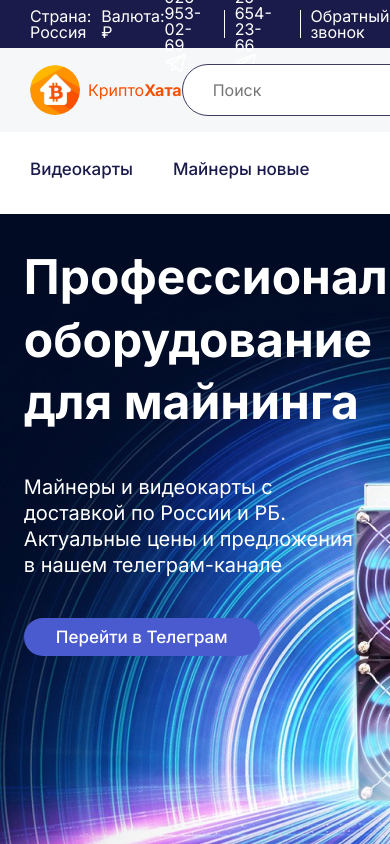
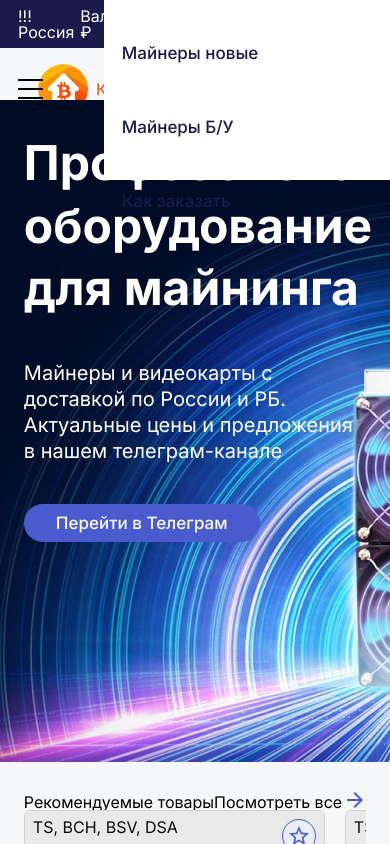
Before and after one commit to GBaykov/kriptohata, a React (Create React App) app: page / in a window 390 px wide. Shown: the top 844 px of the page. Built offline with nearby package versions, Linux system fonts and the light colour scheme.

Commit message:
feat: add unfiheshed burger

```diff
--- a/src/components/header/header.css
+++ b/src/components/header/header.css
@@ -12,6 +12,29 @@
 @media (max-width: 1124px) {
   .header-wrapper {
     padding: 0px 30px 0px 30px;
+  }
+}
+@media (max-width: 980px) {
+  .header-wrapper {
+    padding: 0px 18px 0px 18px;
+  }
+}
+@media (max-width: 860px) {
+  .header-content {
+    /* flex-direction: row;
+    flex-wrap: wrap; */
+    flex-wrap: wrap;
+  }
+  .header__top {
+    /* flex-grow: 3; */
+  }
+  .header-center {
+    /* flex-shrink: 2; */
+    /* width: 50%; */
+  }
+  .header-nav {
+    /* width: 50%; */
+    /* flex-shrink: 2; */
   }
 }
 
@@ -35,6 +58,7 @@
 .header-center {
   display: flex;
 }
+
 .bord {
   width: 1px;
   height: 28px;
@@ -47,6 +71,11 @@
 .header-right-item:not(:last-child) {
   margin-right: 10px;
 }
+@media (max-width: 900px) {
+  .header-right-item:not(:last-child) {
+    margin-right: 6px;
+  }
+}
 
 .choices {
   display: flex;
@@ -57,6 +86,7 @@
   padding-bottom: 16px;
   display: flex;
   justify-content: space-between;
+  align-items: center;
 }
 .choices-country {
   margin-right: 5px;
@@ -70,10 +100,12 @@
   margin-right: 8px;
 }
 .header-searchbar {
+  flex-basis: 622px;
+  margin: 0 10px;
 }
 
 .header-searchbar-input {
-  width: 622px;
+  width: 85%;
   height: 48px;
   border: 0.3px solid #3c3b61;
   border-radius: 50px;
@@ -85,6 +117,13 @@
 
 .actions {
   display: flex;
+}
+.iconictext {
+  vertical-align: bottom;
+  margin-top: 5px;
+}
+.actions-user {
+  margin-right: 12px;
 }
 .action {
   position: relative;
@@ -115,8 +154,80 @@
 .header-nav {
   height: 82px;
   background-color: #ffffff;
+  display: flex;
+  flex-direction: row;
+  align-items: center;
+  justify-content: space-between;
+}
+.nav-links {
+  display: flex;
+  flex-direction: row;
 }
 
+.burger-btn {
+  display: none;
+  width: 20px;
+  height: 20px;
+  position: relative;
+  color: black;
+  cursor: pointer;
+}
+.burger-btn::before {
+  content: '';
+  position: absolute;
+  top: 0;
+  width: 25px;
+  height: 2px;
+  color: black;
+  background-color: black;
+}
+.burger-btn::after {
+  content: '';
+  position: absolute;
+  bottom: 0;
+  width: 25px;
+  height: 2px;
+  color: black;
+  background-color: black;
+}
+.burger-btn span {
+  position: absolute;
+  top: 9px;
+  width: 25px;
+  height: 2px;
+  color: black;
+  background-color: black;
+}
+
+.active-nav {
+  transform: translateX(0);
+  transition: all 0.3s;
+}
+
+@media (max-width: 650px) {
+  .header-content {
+    margin-bottom: -80px;
+  }
+  .active-nav {
+    transform: translateX(0);
+    transition: all 0.3s;
+  }
+  .header-nav {
+    height: 100%;
+    width: 80%;
+    left: 0;
+    top: 120px;
+    transform: translateX(-100%);
+    transition: all 0.3s;
+  }
+  .nav-links {
+    position: fixed;
+    flex-direction: column;
+  }
+  .burger-btn {
+    display: block;
+  }
+}
 .header-videocards {
 }
 .header-newminers {
--- a/src/components/header/header.tsx
+++ b/src/components/header/header.tsx
@@ -28,15 +28,6 @@ const Header = () => {
     dispatch(addInputvalue(inputValue));
   };
 
-  // const searchbarinput = {
-  //   background: `url('glass.svg') no-repeat scroll 7px 7px`,
-  //   backgroundColor: '#ffffff',
-  // };
-
-  function currencyonClick() {
-    setCurrencu(!currencu);
-  }
-
   return (
     <header className="header">
       <div className="header-content">
@@ -46,7 +37,8 @@ const Header = () => {
               className="choices-country choice header-right-item"
               onClick={() => setLocation(!location)}
             >
-              Страна: {location ? 'Россия' : 'Беларусь'}
+              {window.screen.width > 860 ? 'Страна:' : '!!!'}
+              {location ? 'Россия' : 'Беларусь'}
             </p>
             <p
               className="choices-currency choice header-right-item"
@@ -74,13 +66,12 @@ const Header = () => {
                 <img className="viber " src="viber.svg" alt="" />
               </p>
             </div>
-            <span className="bord header-right-item" />
-            <p className="right-accaunt header-right-item">
-              <img src="user.svg" alt="" />
-            </p>
           </div>
         </div>
         <div className="header-center header-wrapper">
+          <div className="burger-btn">
+            <span></span>
+          </div>
           <p className="header-logo">
             <img className="header-logo-img" src="image.svg" alt="header-logo" />
             <span className="header-logo-text">
@@ -88,7 +79,7 @@ const Header = () => {
             </span>
           </p>
 
-          <form className="header-searchbar" action="" onSubmit={onFormSubnit}>
+          {/* <form className="header-searchbar" action="" onSubmit={onFormSubnit}>
             <input
               // style={searchbarinput}
               className="header-searchbar-input"
@@ -97,23 +88,50 @@ const Header = () => {
               onChange={onInputChange}
               value={inputValue}
             />
-          </form>
+          </form> */}
 
           <div className="headder-center__actions actions">
+            {/* right-accaunt header-right-item */}
+            <div className="actions-user action">
+              <svg
+                width="24"
+                height="24"
+                viewBox="0 0 24 24"
+                fill="none"
+                xmlns="http://www.w3.org/2000/svg"
+              >
+                <path
+                  d="M20 21V19C20 17.9391 19.5786 16.9217 18.8284 16.1716C18.0783 15.4214 17.0609 15 16 15H8C6.93913 15 5.92172 15.4214 5.17157 16.1716C4.42143 16.9217 4 17.9391 4 19V21"
+                  stroke="#4a5bcf"
+                  strokeWidth="2"
+                  strokeLinecap="round"
+                  strokeLinejoin="round"
+                />
+                <path
+                  d="M12 11C14.2091 11 16 9.20914 16 7C16 4.79086 14.2091 3 12 3C9.79086 3 8 4.79086 8 7C8 9.20914 9.79086 11 12 11Z"
+                  stroke="#4a5bcf"
+                  strokeWidth="2"
+                  strokeLinecap="round"
+                  strokeLinejoin="round"
+                />
+              </svg>
+              <p>Профиль</p>
+            </div>
             <div className="actions-chosen action">
               <img src="star.svg" alt="" />
-              <p>Избранное</p>
+              <p className="iconictext">Избранное</p>
               <p className="action-count">3</p>
             </div>
             <div className="actions-basket action">
               <img src="basket.svg" alt="" />
-              <p>Корзина</p>
+              <p className="iconictext">Корзина</p>
               <p className="action-count">1</p>
             </div>
           </div>
         </div>
 
         <div className="header-nav header-wrapper">
+          <nav className="header-nav__links nav-links">
             <NavLink to="/videocards" className="header-videocards header-item">
               Видеокарты
             </NavLink>
@@ -126,6 +144,7 @@ const Header = () => {
             <NavLink to="/howorder" className="header-oldminers header-item">
               Как заказать
             </NavLink>
+          </nav>
         </div>
       </div>
     </header>
```
Also changed, not shown: 1 other file (tests, documents, lock files or other folders). Lines whose indentation alone changed are shown as unchanged.
